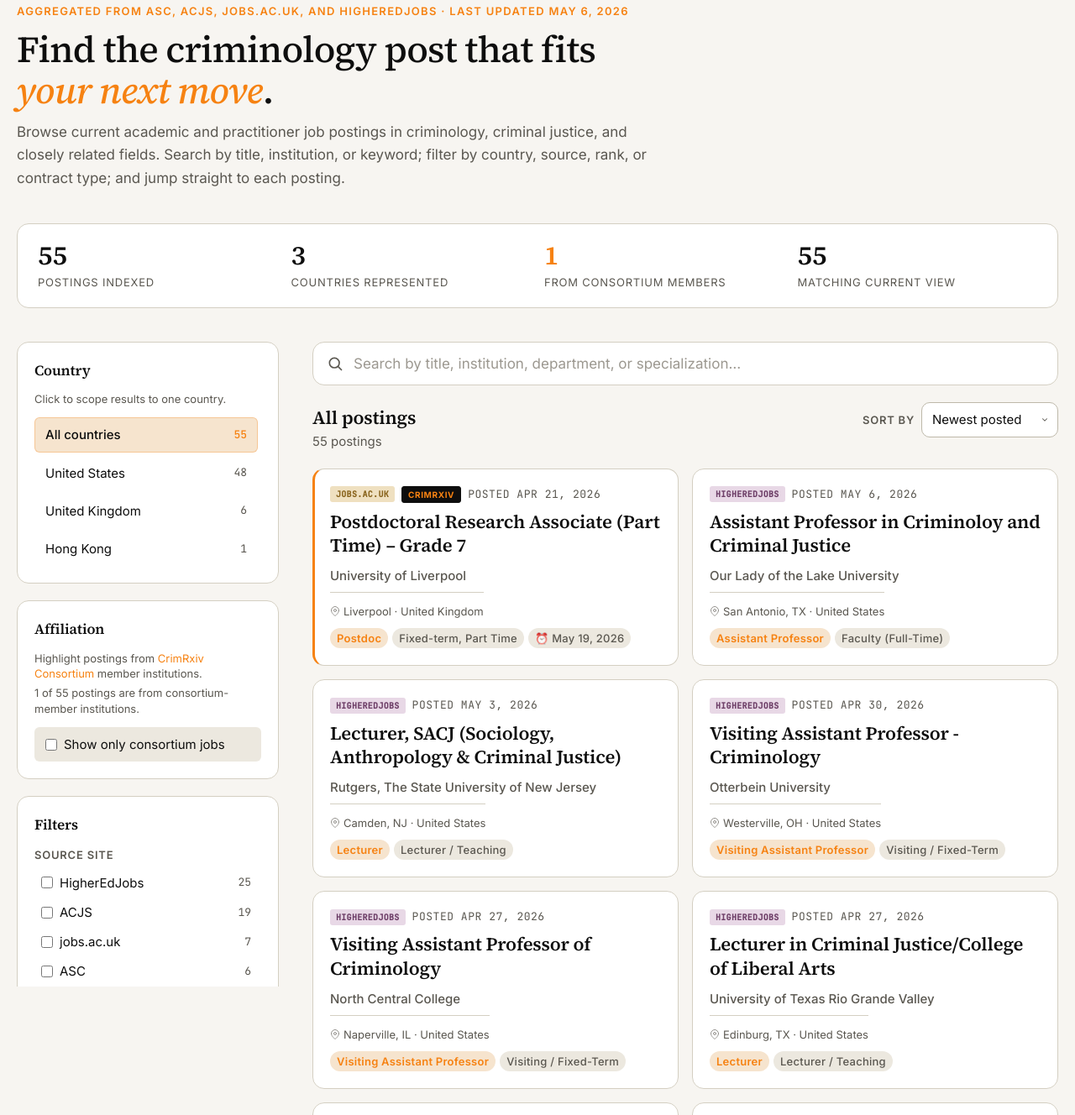
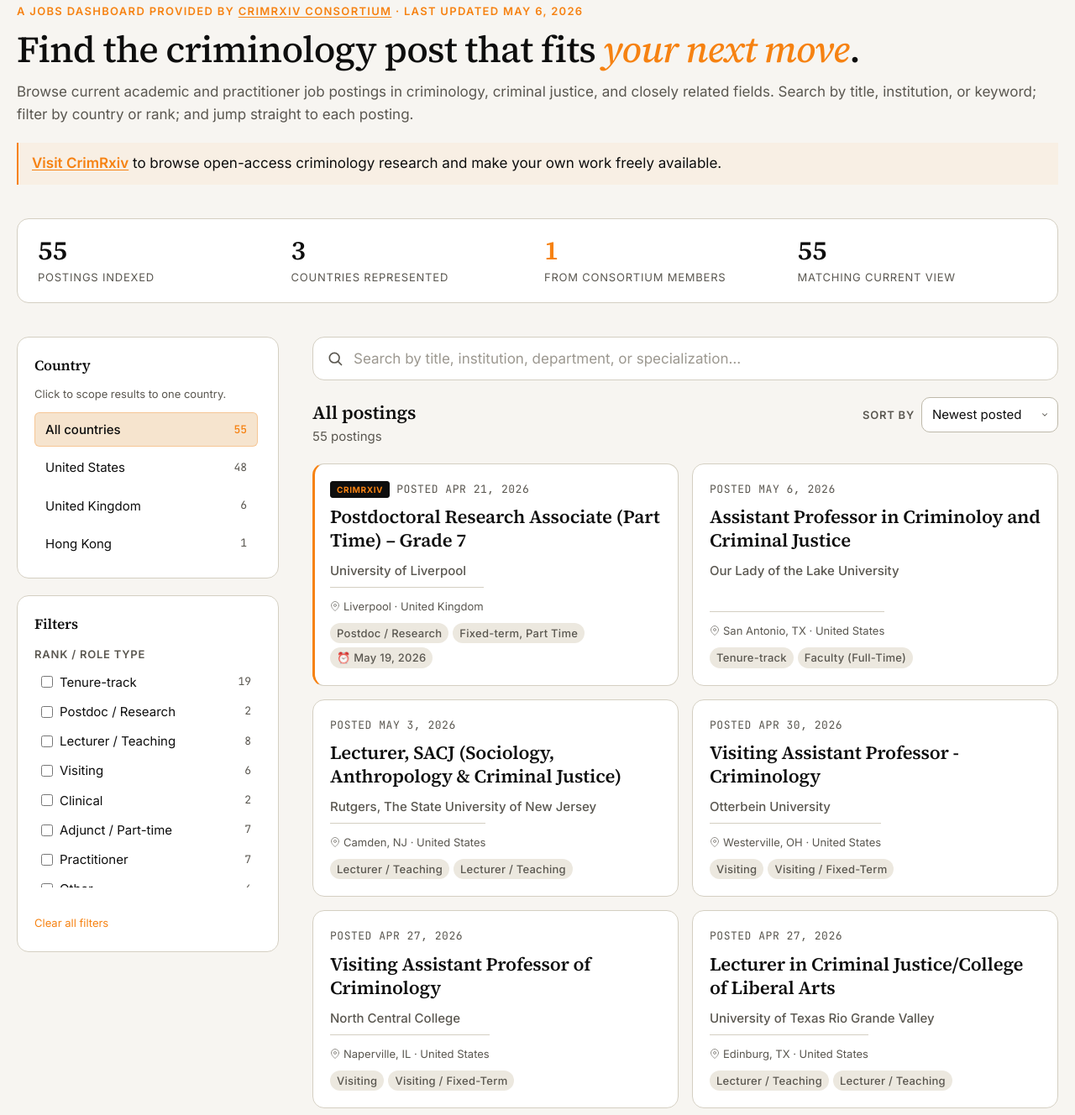
Before and after one commit to crimconsortium/criminology-jobs, a plain HTML site: page index.html in a window 1280 px wide. Shown: the part 115-1443 px from the top of the page at 84% size. Drawn offline with Linux system fonts and the light colour scheme.

Commit message:
Refine dashboard per Scott's feedback
- Hero: full-width text, eyebrow notes 'provided by CrimRxiv Consortium',
  add orange CTA banner linking to crimrxiv.com.
- Reserve orange exclusively for the CrimRxiv pill on consortium cards;
  rank tags now neutral grey.
- Bucket 27 raw rank_type values into 8 useful groups
  (Tenure-track, Postdoc / Research, Lecturer / Teaching, Visiting,
  Clinical, Adjunct / Part-time, Practitioner, Other) for the
  filter and the card chip; raw value still shown in modal.
- Remove source-site filter, contract-type filter, Affiliation panel,
  and per-card source badges.
- Reorder source listing alphabetically: ACJS, ASC, HigherEdJobs, jobs.ac.uk.

```diff
--- a/app.js
+++ b/app.js
@@ -11,14 +11,26 @@
   var state = {
     search: "",
     country: null, // single-select
-    sources: new Set(),
     ranks: new Set(),
-    contracts: new Set(),
     sort: "posted_desc",
     consortiumOnly: false,
   };
 
   function isConsortium(job) { return !!(job && job.consortium_member); }
+
+  // Bucket the 27 distinct rank_type values into ~7 useful groups.
+  function bucketRank(r) {
+    if (!r) return "Other";
+    var s = String(r).toLowerCase();
+    if (/tenure|^assistant prof|^assistant\/|^associate prof|open rank|assistant teaching/.test(s)) return "Tenure-track";
+    if (/postdoc|research fellow/.test(s)) return "Postdoc / Research";
+    if (/visiting/.test(s)) return "Visiting";
+    if (/lecturer|university teacher|^tutor$|instructional/.test(s)) return "Lecturer / Teaching";
+    if (/adjunct|part-time|affiliated/.test(s)) return "Adjunct / Part-time";
+    if (/clinical/.test(s)) return "Clinical";
+    if (/practitioner|academic specialist/.test(s)) return "Practitioner";
+    return "Other";
+  }
 
   // ============================================================
   // Date helpers
@@ -85,14 +97,6 @@
   // ============================================================
   // Filtering + sorting
   // ============================================================
-  function jobMatchesSources(job) {
-    if (state.sources.size === 0) return true;
-    var sources = (job.source_site || "").split(",").map(function (s) { return s.trim(); });
-    for (var i = 0; i < sources.length; i++) {
-      if (state.sources.has(sources[i])) return true;
-    }
-    return false;
-  }
   function jobMatchesSearch(job) {
     if (!state.search) return true;
     var q = state.search.toLowerCase();
@@ -111,9 +115,7 @@
     return JOBS.filter(function (j) {
       if (state.consortiumOnly && !isConsortium(j)) return false;
       if (state.country && j.country !== state.country) return false;
-      if (!jobMatchesSources(j)) return false;
-      if (state.ranks.size > 0 && !state.ranks.has(j.rank_type)) return false;
-      if (state.contracts.size > 0 && !state.contracts.has(j.contract_type)) return false;
+      if (state.ranks.size > 0 && !state.ranks.has(bucketRank(j.rank_type))) return false;
       if (!jobMatchesSearch(j)) return false;
       return true;
     });
@@ -212,14 +214,6 @@
     $("#stat-filtered").textContent = filtered.length;
     var consortiumCount = JOBS.filter(isConsortium).length;
     $("#stat-consortium").textContent = consortiumCount;
-    var summary = $("#consortium-summary");
-    if (summary) {
-      if (consortiumCount === 0) {
-        summary.textContent = "No consortium-member postings in the current snapshot.";
-      } else {
-        summary.textContent = consortiumCount + " of " + JOBS.length + " postings are from consortium-member institutions.";
-      }
-    }
   }
 
   // ============================================================
@@ -251,28 +245,35 @@
   }
 
   // ============================================================
-  // Render: checkbox filter groups
+  // Render: rank-bucket checkbox group
   // ============================================================
-  function renderCheckboxGroup(containerId, key, valueSet, sortByCount) {
-    var counts = countBy(JOBS, key);
-    var entries = Object.keys(counts);
-    if (sortByCount) {
-      entries.sort(function (a, b) {
-        var diff = counts[b] - counts[a];
-        return diff !== 0 ? diff : a.localeCompare(b);
-      });
-    } else {
-      entries.sort(function (a, b) { return a.localeCompare(b); });
-    }
-    var container = $("#" + containerId);
+  // Preferred display order for rank buckets.
+  var RANK_BUCKET_ORDER = [
+    "Tenure-track",
+    "Postdoc / Research",
+    "Lecturer / Teaching",
+    "Visiting",
+    "Clinical",
+    "Adjunct / Part-time",
+    "Practitioner",
+    "Other",
+  ];
+  function renderRankFilter() {
+    var counts = {};
+    JOBS.forEach(function (j) {
+      var b = bucketRank(j.rank_type);
+      counts[b] = (counts[b] || 0) + 1;
+    });
+    var entries = RANK_BUCKET_ORDER.filter(function (b) { return counts[b]; });
+    var container = $("#rank-filter");
     container.innerHTML = "";
     entries.forEach(function (v) {
-      var checked = valueSet.has(v);
+      var checked = state.ranks.has(v);
       var label = el("label", { class: "checkbox-item" }, []);
       var cb = el("input", { type: "checkbox" });
       cb.checked = checked;
       cb.addEventListener("change", function () {
-        if (cb.checked) valueSet.add(v); else valueSet.delete(v);
+        if (cb.checked) state.ranks.add(v); else state.ranks.delete(v);
         render();
       });
       label.appendChild(cb);
@@ -300,22 +301,14 @@
       bar.appendChild(chip);
     }
     if (state.search) addChip('Search: "' + state.search + '"', function () { state.search = ""; $("#search-input").value = ""; render(); });
-    if (state.consortiumOnly) addChip("CrimRxiv Consortium only", function () { state.consortiumOnly = false; $("#consortium-toggle").checked = false; render(); });
     if (state.country) addChip("Country: " + state.country, function () { state.country = null; render(); });
-    state.sources.forEach(function (v) { addChip("Source: " + v, function () { state.sources.delete(v); render(); }); });
     state.ranks.forEach(function (v) { addChip("Rank: " + v, function () { state.ranks.delete(v); render(); }); });
-    state.contracts.forEach(function (v) { addChip("Contract: " + v, function () { state.contracts.delete(v); render(); }); });
   }
 
   // ============================================================
   // Render: cards
   // ============================================================
   function jobCard(job) {
-    var sources = (job.source_site || "").split(",").map(function (s) { return s.trim(); });
-    var sourceBadges = sources.map(function (s) {
-      return '<span class="source-badge ' + sourceClass(s) + '">' + escapeHtml(s) + '</span>';
-    }).join(" ");
-
     var locParts = [];
     if (job.city_or_region) locParts.push(job.city_or_region);
     if (job.country) locParts.push(job.country);
@@ -325,7 +318,7 @@
     var deadlinePretty = prettyDate(job.deadline_or_review_date) || job.deadline_or_review_date || "";
 
     var tags = [];
-    if (job.rank_type) tags.push('<span class="tag tag-rank">' + escapeHtml(job.rank_type) + "</span>");
+    if (job.rank_type) tags.push('<span class="tag tag-rank">' + escapeHtml(bucketRank(job.rank_type)) + "</span>");
     if (job.contract_type) tags.push('<span class="tag">' + escapeHtml(job.contract_type) + "</span>");
 
     var consortiumBadge = "";
@@ -354,10 +347,13 @@
       type: "button",
       "data-id": job.id,
     });
+    var eyebrowParts = [];
+    if (consortiumBadge) eyebrowParts.push(consortiumBadge);
+    if (job.posted_date) eyebrowParts.push('<span>posted ' + escapeHtml(prettyDate(job.posted_date)) + "</span>");
+    var eyebrowHtml = eyebrowParts.length ? ('<div class="job-card-eyebrow">' + eyebrowParts.join(" ") + "</div>") : "";
+
     card.innerHTML =
-      '<div class="job-card-eyebrow">' + sourceBadges + consortiumBadge +
-      (job.posted_date ? ' <span>posted ' + escapeHtml(prettyDate(job.posted_date)) + "</span>" : "") +
-      "</div>" +
+      eyebrowHtml +
       '<div class="job-card-title">' + escapeHtml(job.job_title || "—") + "</div>" +
       '<div class="job-card-inst">' + escapeHtml(job.institution || "") + "</div>" +
       (locStr ? '<div class="job-card-meta"><span class="job-card-meta-item">' +
@@ -507,9 +503,7 @@
   // ============================================================
   function render() {
     renderCountries();
-    renderCheckboxGroup("source-filter", "source_site", state.sources, true);
-    renderCheckboxGroup("rank-filter", "rank_type", state.ranks, true);
-    renderCheckboxGroup("contract-filter", "contract_type", state.contracts, true);
+    renderRankFilter();
     renderActiveFilters();
     renderResults();
   }
@@ -544,19 +538,10 @@
     $("#clear-filters").addEventListener("click", function () {
       state.search = "";
       state.country = null;
-      state.sources.clear();
       state.ranks.clear();
-      state.contracts.clear();
       state.consortiumOnly = false;
-      $("#consortium-toggle").checked = false;
       $("#search-input").value = "";
       $("#search-clear").classList.remove("visible");
-      render();
-    });
-
-    // Consortium toggle
-    $("#consortium-toggle").addEventListener("change", function (e) {
-      state.consortiumOnly = e.target.checked;
       render();
     });
 
--- a/index.html
+++ b/index.html
@@ -4,7 +4,7 @@
     <meta charset="utf-8" />
     <meta name="viewport" content="width=device-width,initial-scale=1" />
     <title>Criminology Jobs Explorer</title>
-    <meta name="description" content="An interactive dashboard of current academic and practitioner job postings in criminology and criminal justice, aggregated from ASC, ACJS, jobs.ac.uk, and HigherEdJobs." />
+    <meta name="description" content="An interactive dashboard of current academic and practitioner job postings in criminology and criminal justice, aggregated from ACJS, ASC, HigherEdJobs, and jobs.ac.uk. Provided by the CrimRxiv Consortium." />
 
     <meta property="og:title" content="Criminology Jobs Explorer" />
     <meta property="og:description" content="An interactive dashboard of current criminology and criminal justice job postings." />
@@ -50,11 +50,15 @@
       </header>
 
       <section class="hero">
-        <div class="hero-eyebrow">Aggregated from ASC, ACJS, jobs.ac.uk, and HigherEdJobs · Last updated May 6, 2026</div>
+        <div class="hero-eyebrow">A jobs dashboard provided by <a href="https://crimrxiv.com/consortium" target="_blank" rel="noopener">CrimRxiv Consortium</a> · Last updated May 6, 2026</div>
         <h1 class="hero-title">Find the criminology post that fits <em>your next move</em>.</h1>
         <p class="hero-lead">
           Browse current academic and practitioner job postings in criminology, criminal justice, and closely related fields.
-          Search by title, institution, or keyword; filter by country, source, rank, or contract type; and jump straight to each posting.
+          Search by title, institution, or keyword; filter by country or rank; and jump straight to each posting.
+        </p>
+        <p class="hero-cta">
+          <a href="https://crimrxiv.com" target="_blank" rel="noopener">Visit CrimRxiv</a>
+          to browse open-access criminology research and make your own work freely available.
         </p>
       </section>
 
@@ -85,34 +89,12 @@
             <div class="dept-list" id="country-list"></div>
           </div>
 
-          <div class="panel panel-consortium">
-            <div class="panel-title">Affiliation</div>
-            <div class="panel-hint">
-              Highlight postings from <a href="https://crimrxiv.com/consortium" target="_blank" rel="noopener">CrimRxiv Consortium</a> member institutions.
-              <span id="consortium-summary"></span>
-            </div>
-            <label class="toggle-row">
-              <input type="checkbox" id="consortium-toggle" />
-              <span class="toggle-row-label">Show only consortium jobs</span>
-            </label>
-          </div>
-
           <div class="panel">
             <div class="panel-title">Filters</div>
 
             <div class="filter-group">
-              <label class="filter-label">Source site</label>
-              <div class="checkbox-list" id="source-filter"></div>
-            </div>
-
-            <div class="filter-group">
               <label class="filter-label">Rank / role type</label>
               <div class="checkbox-list" id="rank-filter"></div>
-            </div>
-
-            <div class="filter-group">
-              <label class="filter-label">Contract type</label>
-              <div class="checkbox-list" id="contract-filter"></div>
             </div>
 
             <button class="clear-btn" id="clear-filters">Clear all filters</button>
@@ -182,10 +164,10 @@
         <div class="coverage-items" id="coverage-items"></div>
 
         <div class="footer-note">
-          Aggregated May 6, 2026 from <a href="https://asc41.org/career-center/position-postings/" target="_blank" rel="noopener">ASC</a>,
-          <a href="https://careers.acjs.org/jobs/" target="_blank" rel="noopener">ACJS</a>,
-          <a href="https://www.jobs.ac.uk/search/?keywords=criminology&location=" target="_blank" rel="noopener">jobs.ac.uk</a>, and
-          <a href="https://www.higheredjobs.com/faculty/search.cfm?JobCat=156" target="_blank" rel="noopener">HigherEdJobs</a>.
+          Aggregated May 6, 2026 from <a href="https://careers.acjs.org/jobs/" target="_blank" rel="noopener">ACJS</a>,
+          <a href="https://asc41.org/career-center/position-postings/" target="_blank" rel="noopener">ASC</a>,
+          <a href="https://www.higheredjobs.com/faculty/search.cfm?JobCat=156" target="_blank" rel="noopener">HigherEdJobs</a>, and
+          <a href="https://www.jobs.ac.uk/search/?keywords=criminology&location=" target="_blank" rel="noopener">jobs.ac.uk</a>.
           Listings change frequently — verify each posting at its source before applying.
         </div>
       </footer>
--- a/style.css
+++ b/style.css
@@ -272,16 +272,21 @@
 /* ----------- Hero ----------- */
 .hero {
   margin-bottom: var(--space-10);
-  max-width: 760px;
 }
 .hero-eyebrow {
   font-size: var(--text-xs);
-  color: var(--color-accent);
+  color: var(--color-primary);
   font-weight: 600;
   letter-spacing: 0.1em;
   text-transform: uppercase;
   margin-bottom: var(--space-3);
 }
+.hero-eyebrow a {
+  color: inherit;
+  text-decoration: underline;
+  text-underline-offset: 2px;
+}
+.hero-eyebrow a:hover { text-decoration-thickness: 2px; }
 .hero-title {
   font-family: var(--font-display);
   font-size: var(--text-2xl);
@@ -299,6 +304,22 @@
   font-size: var(--text-base);
   line-height: 1.6;
 }
+.hero-cta {
+  margin-top: var(--space-5);
+  padding: var(--space-3) var(--space-4);
+  border-left: 2px solid var(--color-primary);
+  background: rgba(246, 130, 18, 0.06);
+  color: var(--color-text);
+  font-size: var(--text-base);
+  line-height: 1.5;
+}
+.hero-cta a {
+  color: var(--color-primary);
+  font-weight: 600;
+  text-decoration: underline;
+  text-underline-offset: 2px;
+}
+.hero-cta a:hover { text-decoration-thickness: 2px; }
 
 /* ----------- Stats ----------- */
 .stats {
@@ -745,9 +766,9 @@
   letter-spacing: 0.02em;
 }
 .tag-rank {
-  background: var(--color-primary-highlight);
-  color: var(--color-primary);
-  font-weight: 600;
+  background: var(--color-surface-offset);
+  color: var(--color-text-muted);
+  font-weight: 500;
 }
 .tag-deadline-soon {
   background: var(--warn-bg);
```
Also changed, not shown: 1 other file.
